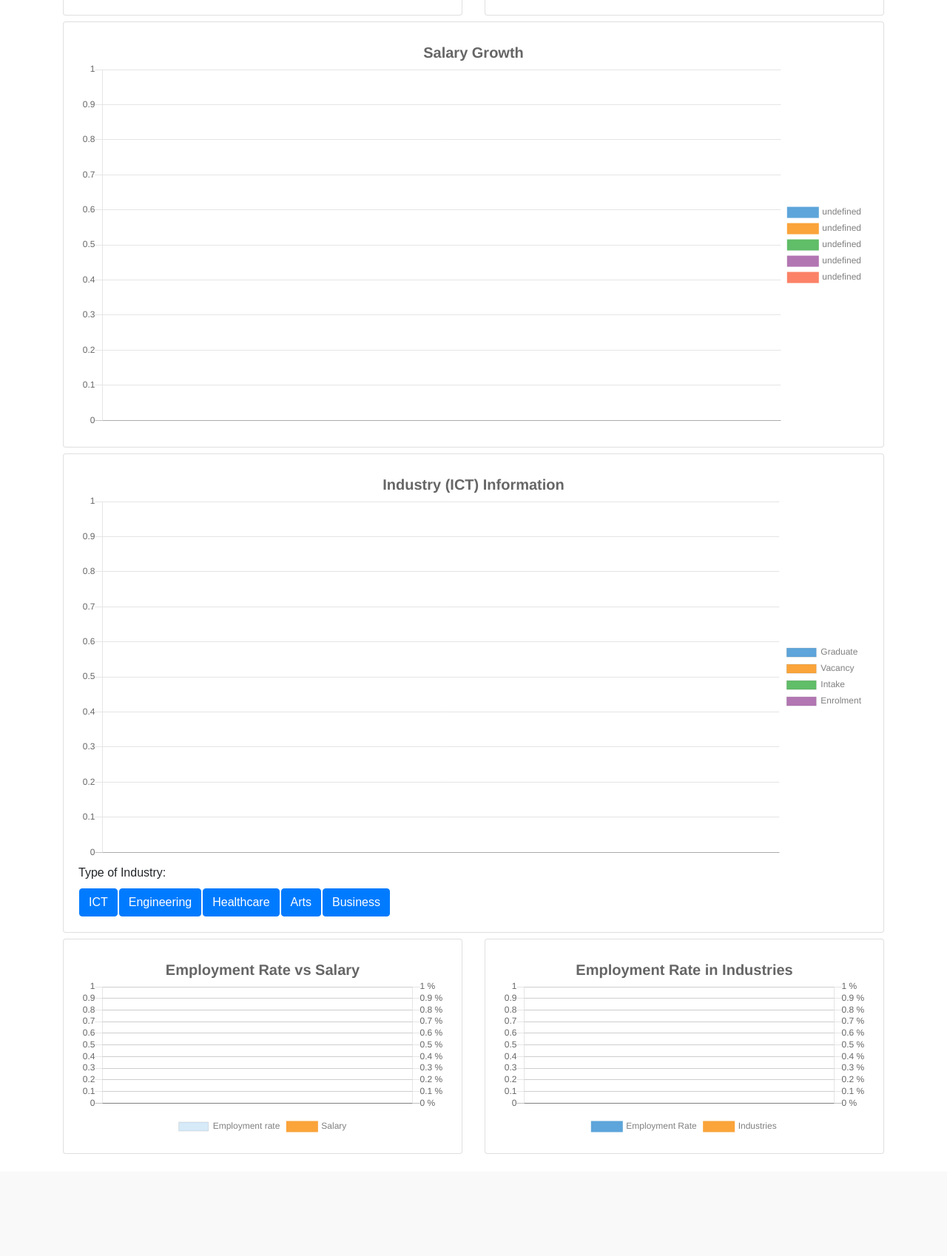
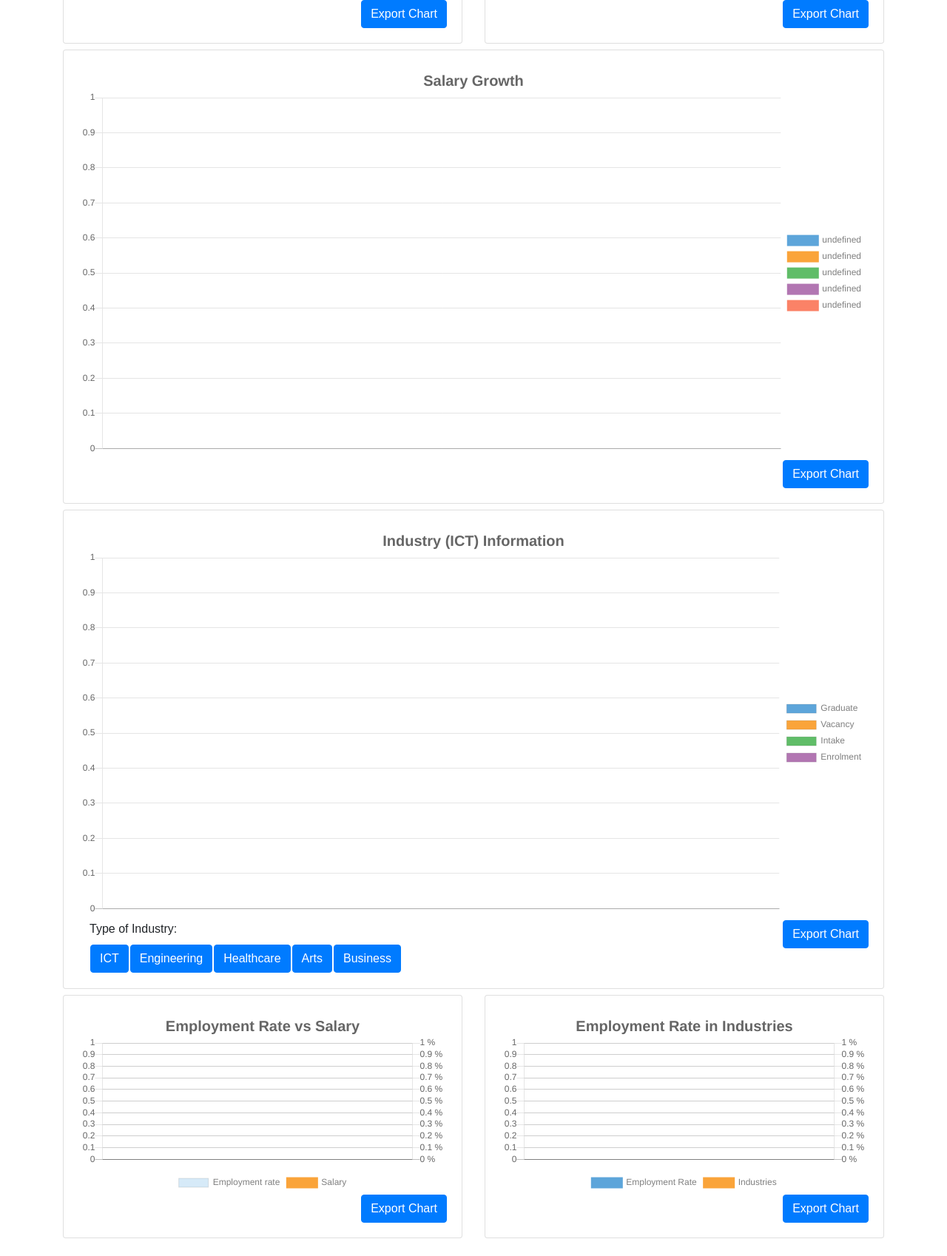
Before and after one commit to ict3x03-2022-team32/ict3x03-2022-team32, a Flask app: page /dashboard in a window 1280 px wide. Shown: the part 427-2125 px from the top of the page at 74% size. Before the commit the page ends 1987 px from the top, so only its background shows below. Run offline with Flask 3, Linux system fonts and the light colour scheme; the visitor is signed in with stand-in values (Sample User, id 1); data that the repository does not hold is empty; some libraries are stand-ins or nearby versions.

Commit message:
testing dashboard export

```diff
--- a/application/templates/dashboard.html
+++ b/application/templates/dashboard.html
@@ -11,6 +11,12 @@
                 <div class="card-body">
                     <div class="chart-container" style="position: relative;">
                         <canvas id="vacancy_industry"></canvas>
+                        <a id="vacancyExport"
+                        download="Vacancy Industry.jpg"
+                        href=""
+                        class="btn btn-primary float-right bg-flat-color-1"
+                        >
+                            Export Chart</a>
                     </div>
                 </div>
             </div>
@@ -20,6 +26,12 @@
                 <div class="card-body">
                     <div class="chart-container" style="position: relative;">
                         <canvas id="graduates_industry"></canvas>
+                        <a id="gradExport"
+                        download="Graduates Industry.jpg"
+                        href=""
+                        class="btn btn-primary float-right bg-flat-color-1"
+                        >
+                            Export Chart</a>
                     </div>
                 </div>
             </div>
@@ -31,6 +43,12 @@
                 <div class="card-body">
                     <div class="chart-container" style="position: relative;">
                         <canvas id="industry_salary"></canvas>
+                        <a id="salaryExport"
+                        download="Salary Industry.jpg"
+                        href=""
+                        class="btn btn-primary float-right bg-flat-color-1"
+                        >
+                            Export Chart</a>
                     </div>
                 </div>
             </div>
@@ -42,6 +60,12 @@
                 <div class="card-body">
                     <div class="chart-container" style="position: relative;">
                         <canvas id="industry_information"></canvas>
+                        <a id="infoExport"
+                        download="Industry Info.jpg"
+                        href=""
+                        class="btn btn-primary float-right bg-flat-color-1"
+                        >
+                            Export Chart</a>
                     </div>
                     <div class="row">
                         <div class="col-12">
@@ -82,6 +106,12 @@
                 <div class="card-body">
                     <div class="chart-container" style="position: relative;">
                         <canvas id="employmentrate_salary"></canvas>
+                        <a id="empsalaryExport"
+                        download="EmpSalary.jpg"
+                        href=""
+                        class="btn btn-primary float-right bg-flat-color-1"
+                        >
+                            Export Chart</a>
                     </div>
                 </div>
             </div>
@@ -91,6 +121,12 @@
                 <div class="card-body">
                     <div class="chart-container" style="position: relative;">
                         <canvas id="employmentrate_graduates"></canvas>
+                        <a id="empgradExport"
+                        download="EmpGrad.jpg"
+                        href=""
+                        class="btn btn-primary float-right bg-flat-color-1"
+                        >
+                            Export Chart</a>
                     </div>
                 </div>
             </div>
@@ -113,6 +149,7 @@
     let industry_industryName = JSON.parse({{industry_industryName | tojson}})
 
     let vacancy_industry_chart = new Chart(vacancy_industry, {
+            exportEnabled: true,
             type: 'pie',
             data: {
                 labels: industry_industryName,
@@ -147,6 +184,16 @@
             }
             }
         })
+
+        //Export Vacancy Industry
+        document.getElementById("vacancyExport").addEventListener("click",function(){
+            var url_base64jp = document.getElementById("vacancy_industry").toDataURL("image/jpg");
+            var a = document.getElementById("vacancyExport");
+            a.href = url_base64jp;
+
+        });
+
+        //End of Vacancy Industry
 
         let industry_graduates = JSON.parse({{industry_graduates | tojson}})
         let industry_graduates_label = JSON.parse({{industry_graduates_label | tojson}})
@@ -186,6 +233,17 @@
             }
             }
         })
+
+
+        //Export Vacancy Industry
+        document.getElementById("gradExport").addEventListener("click",function(){
+            var url_base64jp = document.getElementById("graduates_industry").toDataURL("image/jpg");
+            var a = document.getElementById("gradExport");
+            a.href = url_base64jp;
+
+        });
+
+        // End of Industry Graduates
 
 
         let employment_industry = JSON.parse({{employment_industry | tojson}})
@@ -264,7 +322,15 @@
             }
         })
 
+         //Export Salary Growth
+         document.getElementById("salaryExport").addEventListener("click",function(){
+            var url_base64jp = document.getElementById("industry_salary").toDataURL("image/jpg");
+            var a = document.getElementById("salaryExport");
+            a.href = url_base64jp;
 
+        });
+
+        // End of Salary Growth
 
         let industry_year = JSON.parse({{industry_year  | tojson}})
         let industry_unienrolment_industry = JSON.parse({{industry_unienrolment_industry | tojson}})
@@ -405,6 +471,16 @@
             industry_information_chart.update();
         }
 
+         //Export Industry Information
+         document.getElementById("infoExport").addEventListener("click",function(){
+            var url_base64jp = document.getElementById("industry_information").toDataURL("image/jpg");
+            var a = document.getElementById("infoExport");
+            a.href = url_base64jp;
+
+        });
+
+        // End of Industry Information
+
         let avg_employmentrate = JSON.parse({{avg_employmentrate | tojson}})
         let avg_salary = JSON.parse({{avg_salary | tojson}})
 
@@ -476,6 +552,17 @@
             }
         })
 
+
+         //Export Emp Rate vs Salary
+         document.getElementById("empsalaryExport").addEventListener("click",function(){
+            var url_base64jp = document.getElementById("employmentrate_salary").toDataURL("image/jpg");
+            var a = document.getElementById("empsalaryExport");
+            a.href = url_base64jp;
+
+        });
+
+        // End of Employment Rate vs Salary
+
         let avg_unienrolment_employmentRate = JSON.parse({{avg_unienrolment_employmentRate | tojson}})
         let unienrolment_employment_graduates = JSON.parse({{unienrolment_employment_graduates | tojson}})
 
@@ -545,6 +632,16 @@
 
             }
         })
+
+
+         //Export Emp Rate in Industries
+         document.getElementById("empgradExport").addEventListener("click",function(){
+            var url_base64jp = document.getElementById("employmentrate_graduates").toDataURL("image/jpg");
+            var a = document.getElementById("empgradExport");
+            a.href = url_base64jp;
+
+        });
+           // End of Employment Rate in Industries
 </script>
 {% endblock%}
 
```
Also changed, not shown: 6 other files.
